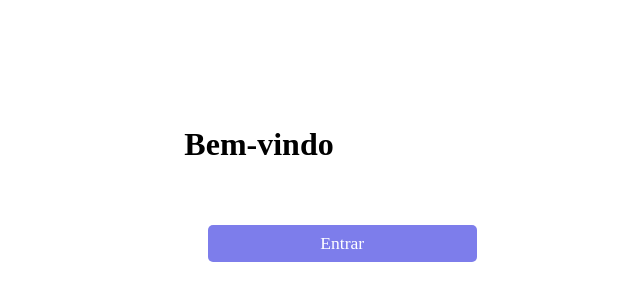
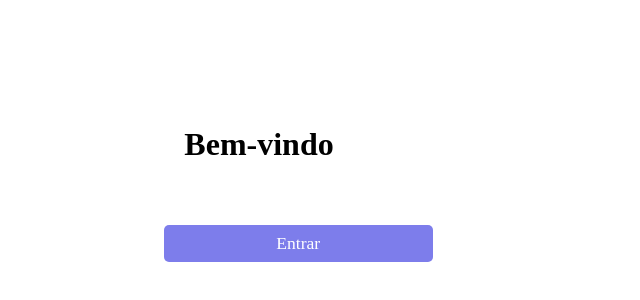
Before and after one commit to yohanavasconcelos/aplicativo-de-convites, a website: page index.html in a window 1280 px wide. Shown: the part 42-342 px from the top of the page, without its empty margins (381-1021 px from the left). Drawn offline with Linux system fonts and the light colour scheme.

Commit message:
Update index.html

```diff
--- a/index.html
+++ b/index.html
@@ -27,7 +27,7 @@
             color: white;
             cursor: pointer;
             transition: 0.9s;
-            margin-left: 33em;
+            margin-left: 30.5em;
         }
     </style>
 </head>
```
